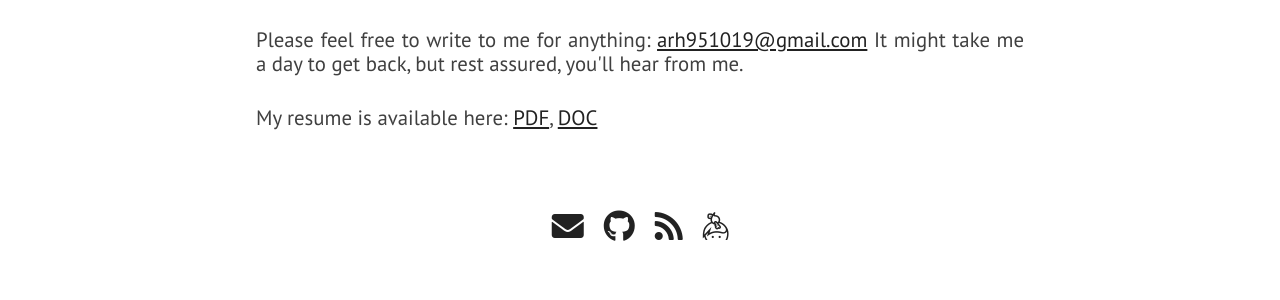
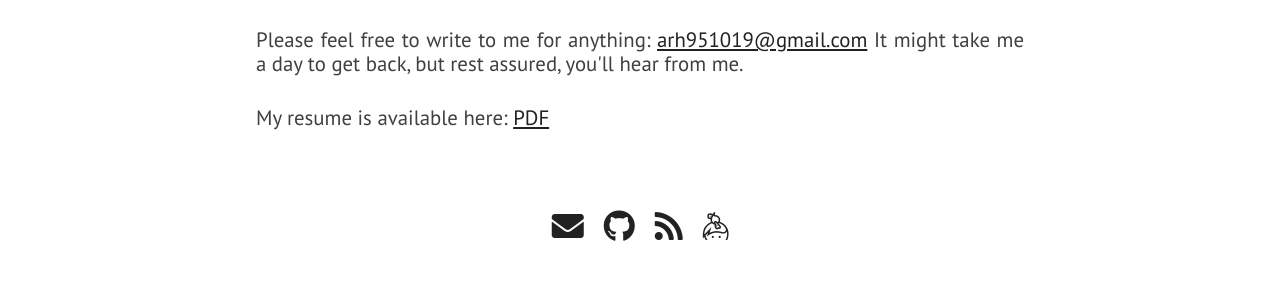
Before and after one commit to Ryeohwan/Ryeohwan.github.io, a Jekyll site: the page built from index.html, in a window 1280 px wide and 900 px high, scrolled down 5081 px. Shown: the part 349-649 px from the top of the window. Built offline with Jekyll 4.4.1, drawn with Linux system fonts in a browser that asks for light colours; nearby versions of some CDN libraries.

Commit message:
docs: update error

```diff
--- a/_config.yml
+++ b/_config.yml
@@ -11,11 +11,9 @@ github_username: Ryeohwan
 blog_url: https://www.nagekar.com
 email: arh951019@gmail.com
 keybase_username: Ryeohwan
-twitter_username: Ryeohwan
-reddit_username: Ryeohwan
 
 # absolute or relative
-profile_picture: assets/images/RyeoRyeo.jpg
+profile_picture: assets/images/RyeoRyeo.jpeg
 
 # Google Analytics ID
 google_analytics:
--- a/_includes/extra.html
+++ b/_includes/extra.html
@@ -9,7 +9,7 @@
                 Please feel free to write to me for anything: <a href="mailto:{{ site.email }}">{{ site.email }}</a>  It might take me a day to get back, but rest assured, you'll hear from me.
             </p>
             <p class="paragraph-text justify-text">
-                My resume is available here: <a href="{{ site.blog_url }}/resume/resume.pdf">PDF</a>, <a href="{{ site.blog_url }}/resume/resume.docx">DOC</a>
+                My resume is available here: <a href="{{ site.blog_url }}/resume/resume.pdf">PDF</a>
             </p>
             <div class="extra-links">
                 <span class="hint--bottom bottom-link" aria-label="Email">
--- a/_includes/head.html
+++ b/_includes/head.html
@@ -16,5 +16,5 @@
     <link rel="stylesheet" href="assets/css/main.css"/>
     <link rel="stylesheet" href="assets/css/card.css"/>
     <link rel="shortcut icon" href="assets/images/favicon.ico" />
-    <meta name="description" content="Portfolio - Abhishek Nagekar | Full stack web development, open source and information security">
+    <meta name="description" content="Portfolio - RyeoHwan | BackEnd web development, Cloud Environment">
 </head>
```
